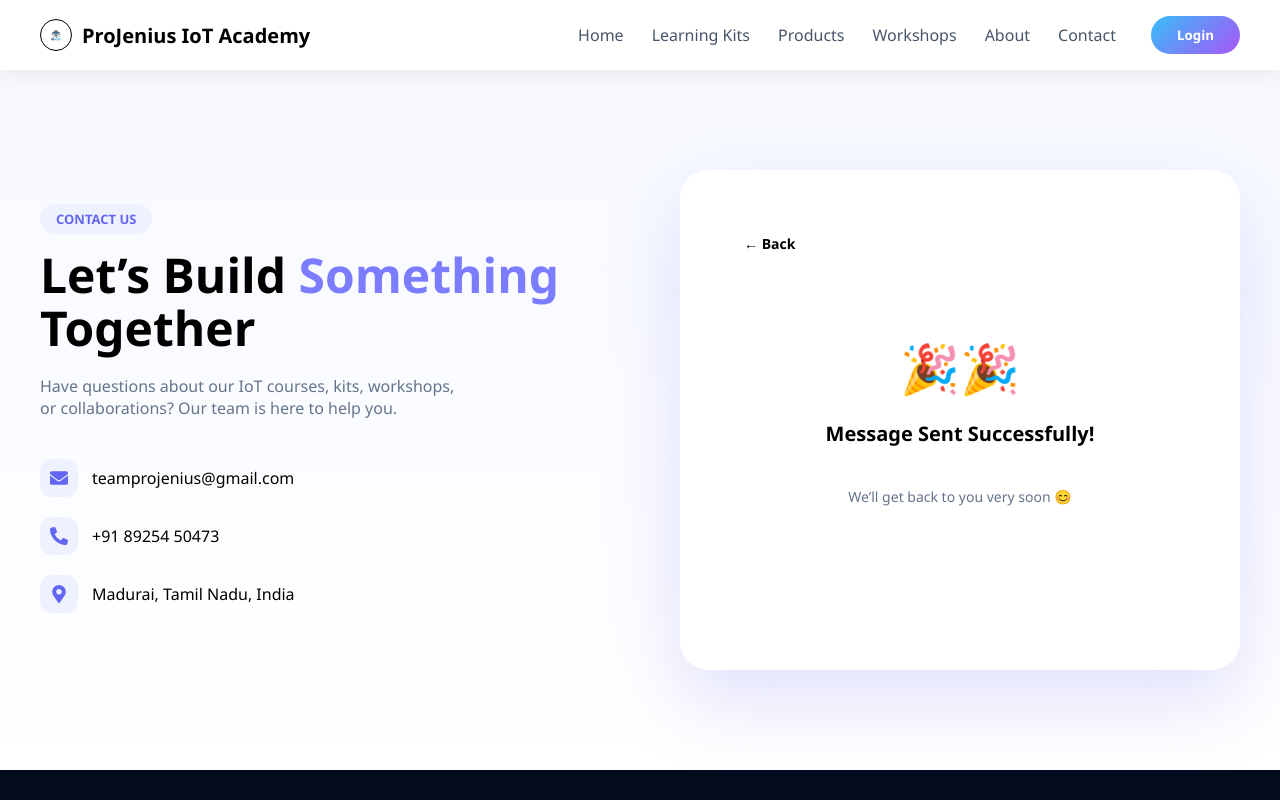
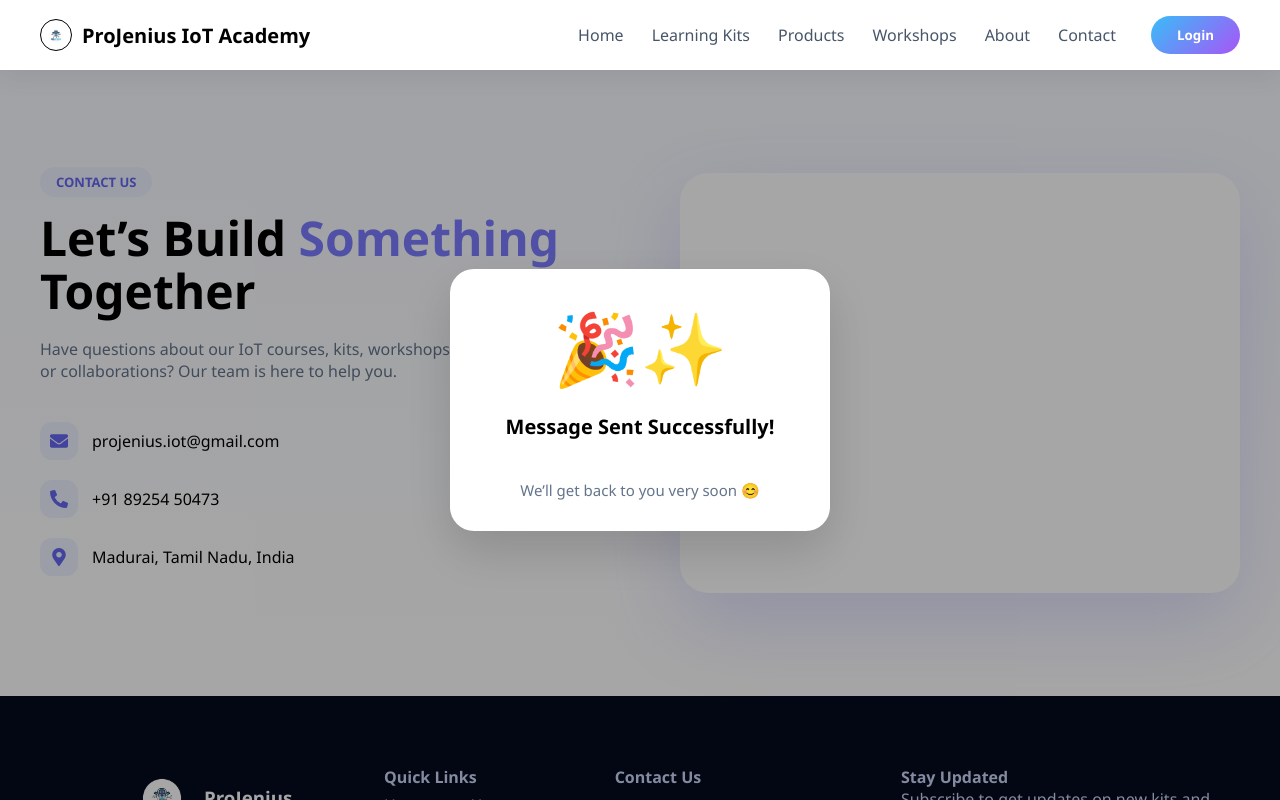
Before and after one commit to projeniusbackup25/iotacademy.projenius.in, a React (Create React App) app: page /contactpage in a window 1280 px wide. Both pictures are taken after typing "Sample", "Sample", "name@example.com", "Sample" into the empty fields and a click on the button "Submit Message →". Shown: the top 800 px of the page. Built offline with nearby package versions, Linux system fonts and the light colour scheme.

Commit message:
Fix ContactPage setStatus undefined error

```diff
--- a/src/pages/ContactPage.css
+++ b/src/pages/ContactPage.css
@@ -1,3 +1,4 @@
+/* CONTACT SECTION */
 .contact-section {
   padding: 100px 20px;
   background: linear-gradient(180deg, #f7f9ff, #ffffff);
@@ -77,9 +78,8 @@
 }
 
 .contact-card h3 {
-  margin-bottom: 32px; /* space below heading */
+  margin-bottom: 32px;
 }
-
 
 /* INPUTS */
 .input-group {
@@ -151,55 +151,6 @@
   box-shadow: 0 20px 50px rgba(99,102,241,0.4);
 }
 
-/* POPUP */
-.popup-card {
-  height: 100%;
-  display: flex;
-  flex-direction: column;
-  align-items: center;
-  justify-content: center;
-  animation: popupScale 0.4s ease;
-  text-align: center;
-}
-
-@keyframes popupScale {
-  from {
-    opacity: 0;
-    transform: scale(0.9);
-  }
-  to {
-    opacity: 1;
-    transform: scale(1);
-  }
-}
-
-.popup-card h3 {
-  margin-top: 20px;
-  font-size: 20px;
-}
-
-.popup-card p {
-  margin-top: 8px;
-  color: #64748b;
-  font-size: 14px;
-}
-
-/* LOADER */
-.loader {
-  width: 48px;
-  height: 48px;
-  border: 4px solid #e5e7eb;
-  border-top: 4px solid #6366f1;
-  border-radius: 50%;
-  animation: spin 1s linear infinite;
-}
-
-@keyframes spin {
-  to {
-    transform: rotate(360deg);
-  }
-}
-
 /* MOBILE */
 @media (max-width: 900px) {
   .contact-container {
@@ -212,62 +163,117 @@
   }
 }
 
+/* FULLSCREEN POPUP OVERLAY */
+.popup-overlay {
+  position: fixed;
+  inset: 0;
+  background: rgba(0, 0, 0, 0.35);
+  display: flex;
+  justify-content: center;
+  align-items: center;
+  z-index: 999;
+  padding: 20px;
+}
+
+/* POPUP CARD */
+.popup-card {
+  background: white;
+  border-radius: 24px;
+  padding: 30px 25px;
+  width: 90%;
+  max-width: 380px;
+  text-align: center;
+  position: relative;
+  animation: popupScale 0.4s ease;
+  box-shadow: 0 20px 50px rgba(0, 0, 0, 0.15);
+  display: flex;
+  flex-direction: column;
+  align-items: center;
+  justify-content: center;
+}
 
 /* BACK BUTTON */
 .back-btn {
   position: absolute;
-  top: 24px;
-  left: 24px;
+  top: 12px;
+  right: 12px;
   background: none;
   border: none;
-  color: black;
   font-size: 14px;
   cursor: pointer;
+  color: #6366f1;
   font-weight: 600;
 }
 
-/* POPUP */
-.popup-card {
-  position: relative;
-  height: 100%;
-  min-height: 420px;
+/* LOADING ANIMATION */
+.popup-loader {
+  font-size: 50px;
   display: flex;
-  flex-direction: column;
-  align-items: center;
   justify-content: center;
-  animation: popupScale 0.4s ease;
-  text-align: center;
+  gap: 16px;
 }
 
-/* SUCCESS */
+.popup-loader span {
+  display: inline-block;
+  animation: bounce 0.8s infinite alternate;
+}
+
+.popup-loader span:nth-child(2) { animation-delay: 0.2s; }
+.popup-loader span:nth-child(3) { animation-delay: 0.4s; }
+
+@keyframes bounce {
+  from { transform: translateY(0) scale(1); }
+  to { transform: translateY(-20px) scale(1.2); }
+}
+
+/* SUCCESS ANIMATION */
 .success-emoji {
-  font-size: 48px;
-  animation: pop 0.6s ease;
+  font-size: 70px;
+  animation: pop 0.8s ease;
 }
 
 @keyframes pop {
   0% { transform: scale(0.5); opacity: 0; }
+  50% { transform: scale(1.3); opacity: 1; }
   100% { transform: scale(1); opacity: 1; }
 }
 
-/* IOT LOADER */
-.iot-loader {
-  display: flex;
-  gap: 10px;
+/* ERROR ANIMATION */
+.error-emoji {
+  font-size: 70px;
+  color: #ef4444;
+  animation: shake 0.8s ease;
 }
 
-.iot-loader span {
-  width: 14px;
-  height: 14px;
-  background: #6366f1;
-  border-radius: 50%;
-  animation: pulse 1.4s infinite ease-in-out both;
+@keyframes shake {
+  0%, 100% { transform: translateX(0) scale(1); }
+  25% { transform: translateX(-12px) scale(1.1); }
+  50% { transform: translateX(12px) scale(1.1); }
+  75% { transform: translateX(-12px) scale(1.1); }
 }
 
-.iot-loader span:nth-child(1) { animation-delay: -0.32s; }
-.iot-loader span:nth-child(2) { animation-delay: -0.16s; }
+/* POPUP HEADINGS */
+.popup-card h3 {
+  margin-top: 18px;
+  font-size: 20px;
+  font-weight: 600;
+}
 
-@keyframes pulse {
-  0%, 80%, 100% { transform: scale(0); }
-  40% { transform: scale(1); }
+.popup-card p {
+  margin-top: 8px;
+  color: #64748b;
+  font-size: 15px;
+  line-height: 1.4;
 }
+
+/* POPUP SCALE ANIMATION */
+@keyframes popupScale {
+  from {
+    opacity: 0;
+    transform: scale(0.85);
+  }
+  to {
+    opacity: 1;
+    transform: scale(1);
+  }
+}
--- a/src/pages/ContactPage.jsx
+++ b/src/pages/ContactPage.jsx
@@ -1,4 +1,4 @@
-import React, { useState } from "react";
+import React, { useState, useEffect } from "react";
 import emailjs from "@emailjs/browser";
 import "./ContactPage.css";
 import Footer from "../component/Footer";
@@ -20,12 +20,7 @@
     message: "",
   });
 
-//   const [loading, setLoading] = useState(false);
-//   const [status, setStatus] = useState("");
-//   const [showPopup, setShowPopup] = useState(false);
-     const [popupState, setPopupState] = useState("idle");
-// idle | loading | success | error
-
+  const [popupState, setPopupState] = useState("idle"); // idle | loading | success | error
 
   const handleChange = (e) => {
     setForm({ ...form, [e.target.name]: e.target.value });
@@ -36,7 +31,6 @@
       setPopupState("error");
       return;
     }
-
 
     setPopupState("loading");
 
@@ -77,6 +71,16 @@
     }
   };
 
+  // AUTO-DISMISS SUCCESS OR ERROR AFTER 4 SECONDS
+  useEffect(() => {
+    if (popupState === "success" || popupState === "error") {
+      const timer = setTimeout(() => {
+        setPopupState("idle");
+      }, 4000);
+
+      return () => clearTimeout(timer);
+    }
+  }, [popupState]);
 
   return (
     <>
@@ -85,7 +89,7 @@
       <section className="contact-section">
         <div className="contact-container">
 
-          {/* LEFT */}
+          {/* LEFT SECTION */}
           <div className="contact-left">
             <span className="contact-tag">CONTACT US</span>
 
@@ -101,16 +105,12 @@
             <div className="contact-info">
               <div>
                 <FaEnvelope />
-                <a href="mailto:teamprojenius@gmail.com">
-                  teamprojenius@gmail.com
-                </a>
+                <a href="mailto:teamprojenius@gmail.com">projenius.iot@gmail.com</a>
               </div>
 
               <div>
                 <FaPhoneAlt />
-                <a href="tel:+918925450473">
-                  +91 89254 50473
-                </a>
+                <a href="tel:+918925450473">+91 89254 50473</a>
               </div>
 
               <div>
@@ -120,28 +120,21 @@
             </div>
           </div>
 
-          {/* RIGHT */}
+          {/* RIGHT FORM CARD */}
           <div className="contact-card">
-  {popupState !== "idle" ? (
+
+            {/* POPUP OVERLAY */}
+            {popupState !== "idle" && (
+              <div className="popup-overlay">
                 <div className="popup-card">
-
-      {/* BACK BUTTON */}
-      {popupState !== "loading" && (
-        <button
-          className="back-btn"
-          onClick={() => setPopupState("idle")}
-        >
-          ← Back
-        </button>
-      )}
 
                   {/* LOADING */}
                   {popupState === "loading" && (
                     <>
-          <div className="iot-loader">
-            <span></span>
-            <span></span>
-            <span></span>
+                      <div className="popup-loader">
+                        <span>⏳</span>
+                        <span>🔄</span>
+                        <span>⚡</span>
                       </div>
                       <h3>Processing your message...</h3>
                       <p>Please wait a moment 🚀</p>
@@ -151,7 +144,7 @@
                   {/* SUCCESS */}
                   {popupState === "success" && (
                     <>
-          <div className="success-emoji">🎉🎉</div>
+                      <div className="success-emoji">🎉✨</div>
                       <h3>Message Sent Successfully!</h3>
                       <p>We’ll get back to you very soon 😊</p>
                     </>
@@ -160,28 +153,48 @@
                   {/* ERROR */}
                   {popupState === "error" && (
                     <>
-          <h3>Something went wrong ❌</h3>
+                      <div className="error-emoji">❌😢</div>
+                      <h3>Something went wrong</h3>
                       <p>Please try again</p>
                     </>
                   )}
                 </div>
-  ) : (
+              </div>
+            )}
+
+            {/* FORM VISIBLE ONLY WHEN IDLE */}
+            {popupState === "idle" && (
               <>
                 <h3>Send Us a Message</h3>
 
                 <div className="input-group">
                   <FaUser />
-        <input name="name" value={form.name} onChange={handleChange} placeholder="Full Name" />
+                  <input
+                    name="name"
+                    value={form.name}
+                    onChange={handleChange}
+                    placeholder="Full Name"
+                  />
                 </div>
 
                 <div className="input-group">
                   <FaPhoneAlt />
-        <input name="phone" value={form.phone} onChange={handleChange} placeholder="Phone Number" />
+                  <input
+                    name="phone"
+                    value={form.phone}
+                    onChange={handleChange}
+                    placeholder="Phone Number"
+                  />
                 </div>
 
                 <div className="input-group">
                   <FaEnvelope />
-        <input name="email" value={form.email} onChange={handleChange} placeholder="Email Address" />
+                  <input
+                    name="email"
+                    value={form.email}
+                    onChange={handleChange}
+                    placeholder="Email Address"
+                  />
                 </div>
 
                 <div className="input-group select">
@@ -198,7 +211,12 @@
                 </div>
 
                 <div className="input-group textarea">
-        <textarea name="message" value={form.message} onChange={handleChange} placeholder="Your Message" />
+                  <textarea
+                    name="message"
+                    value={form.message}
+                    onChange={handleChange}
+                    placeholder="Your Message"
+                  />
                 </div>
 
                 <button className="submit-btn" onClick={handleSubmit}>
@@ -206,6 +224,7 @@
                 </button>
               </>
             )}
+
           </div>
         </div>
       </section>
```
Lines whose indentation alone changed are shown as unchanged.
